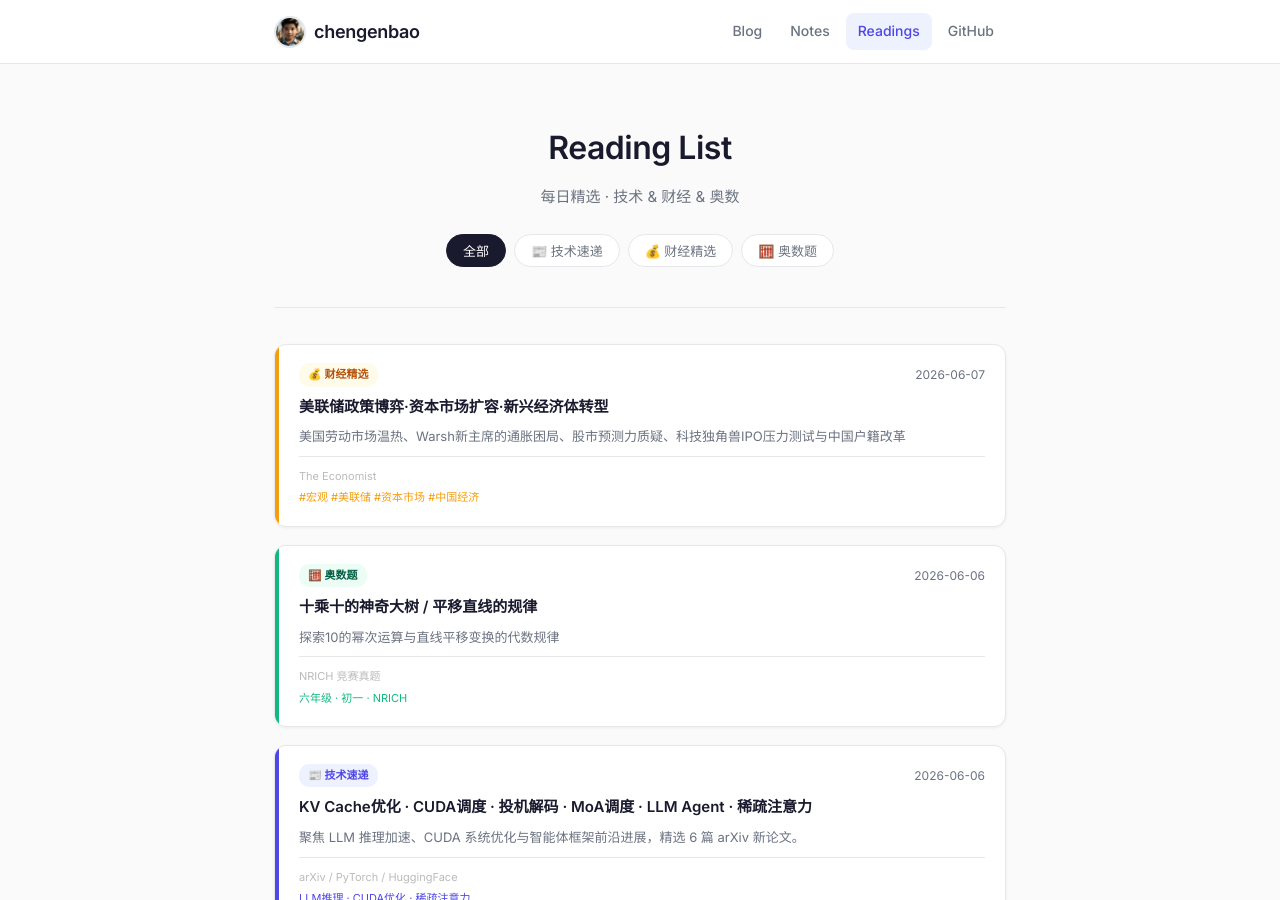
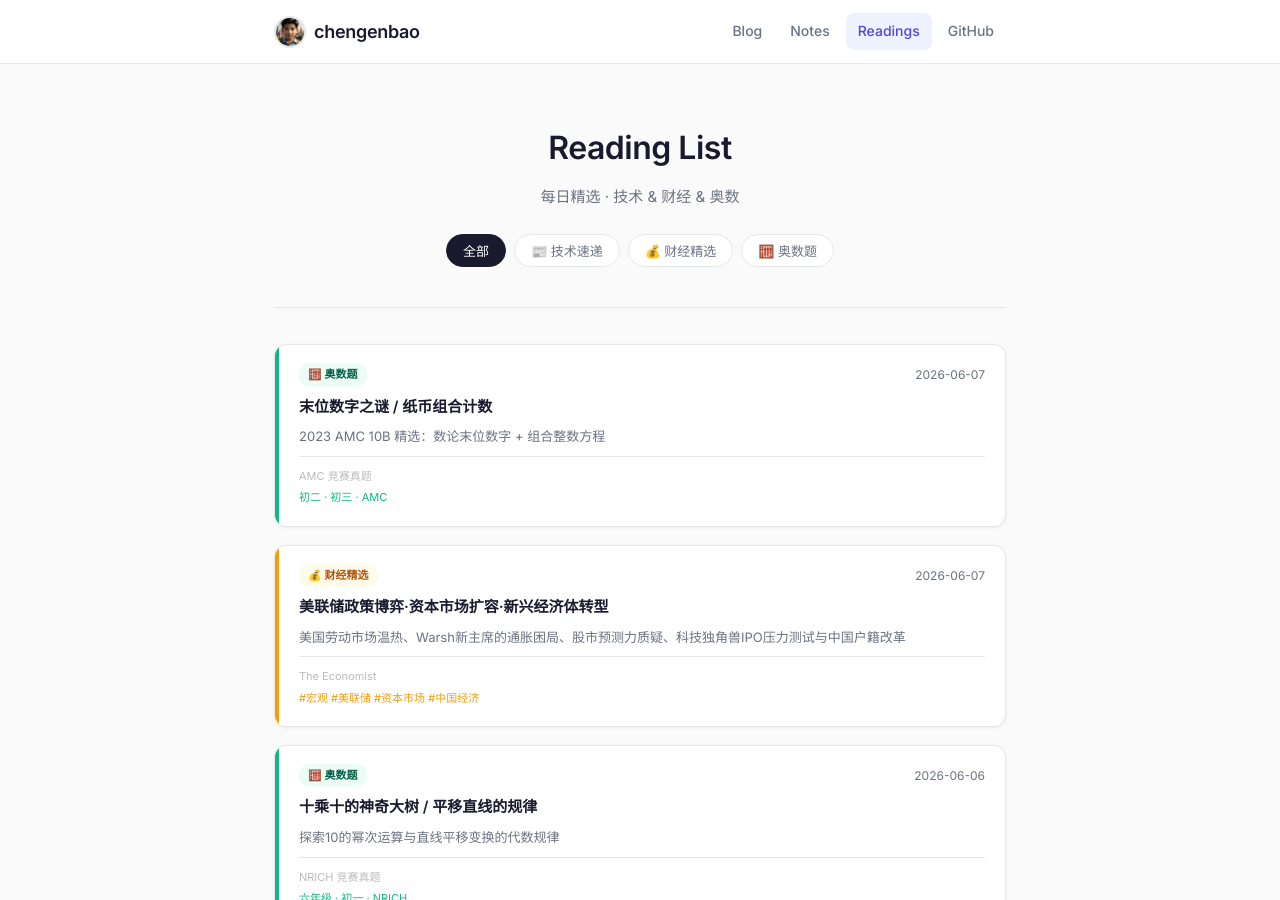
Before and after one commit to chengenbao/chengenbao.github.io, a Jekyll site: the page built from reading-list/index.md, in a window 1280 px wide and 900 px high. Built offline with Jekyll 4.4.1, drawn with Linux system fonts in a browser that asks for light colours.

Commit message:
add math card 2026-06-07

```diff
--- a/reading-list/index.md
+++ b/reading-list/index.md
@@ -18,6 +18,7 @@
   </div>
 
   <div class="rl-grid">
+<a class="rl-card math" href="/reading-list/2026-06-07-math/"><div class="rl-accent"></div><div class="rl-body"><div class="rl-top"><span class="rl-badge math">🧮 奥数题</span><time>2026-06-07</time></div><h2>末位数字之谜 / 纸币组合计数</h2><p>2023 AMC 10B 精选：数论末位数字 + 组合整数方程</p><div class="rl-meta"><span class="rl-source">AMC 竞赛真题</span><span class="rl-tags">初二 · 初三 · AMC</span></div></div></a>
 <a class="rl-card finance" href="/reading-list/2026-06-07-finance-daily/">
   <div class="rl-accent"></div>
   <div class="rl-body">
```
